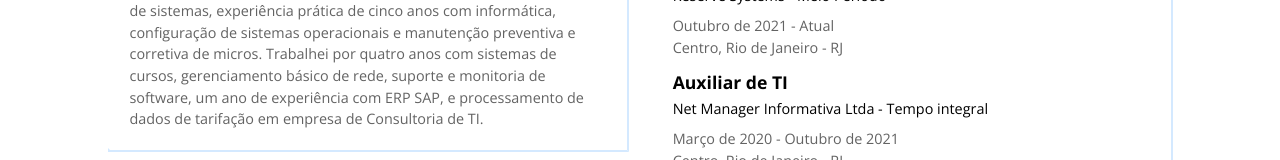
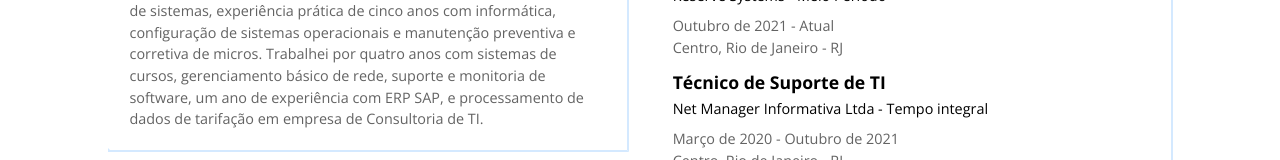
Before and after one commit to gabrielfaustino/gabrielfaustino.github.io, a plain HTML site: page index.html in a window 1280 px wide. Shown: the part 483-643 px from the top of the page. Drawn offline with nearby package versions, Linux system fonts and the light colour scheme.

Commit message:
Update index.html
ultimato ultimato

```diff
--- a/index.html
+++ b/index.html
@@ -116,7 +116,7 @@
                                         <p>Centro, Rio de Janeiro - RJ</p>
                                     </li>
                                     <li>
-                                        <h3>Auxiliar de TI</h3>
+                                        <h3>Técnico de Suporte de TI</h3>
                                         <strong>Net Manager Informativa Ltda - Tempo integral</strong>
                                         <p>Março de 2020 - Outubro de 2021</p>
                                         <p>Centro, Rio de Janeiro - RJ</p>
```
